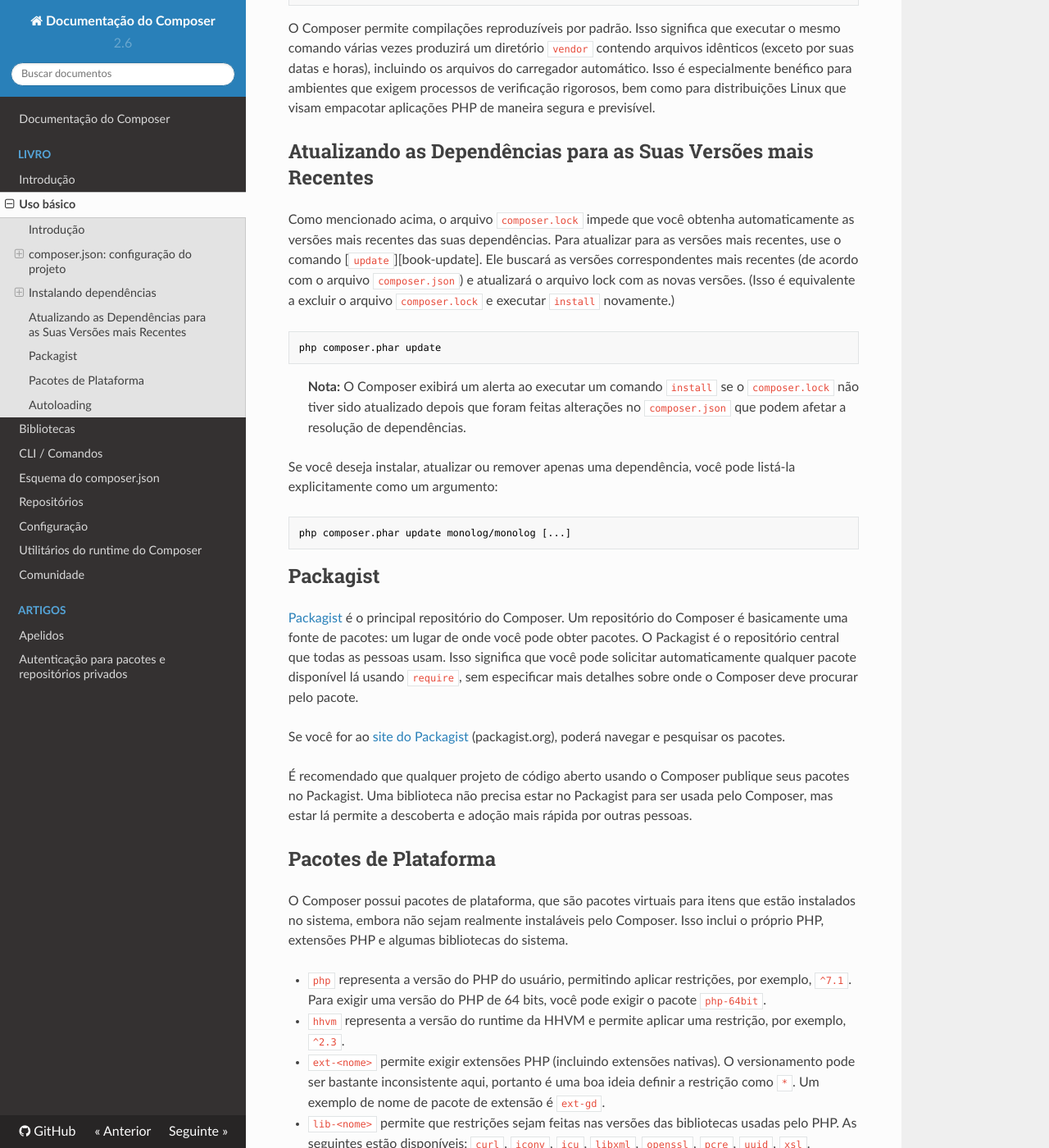
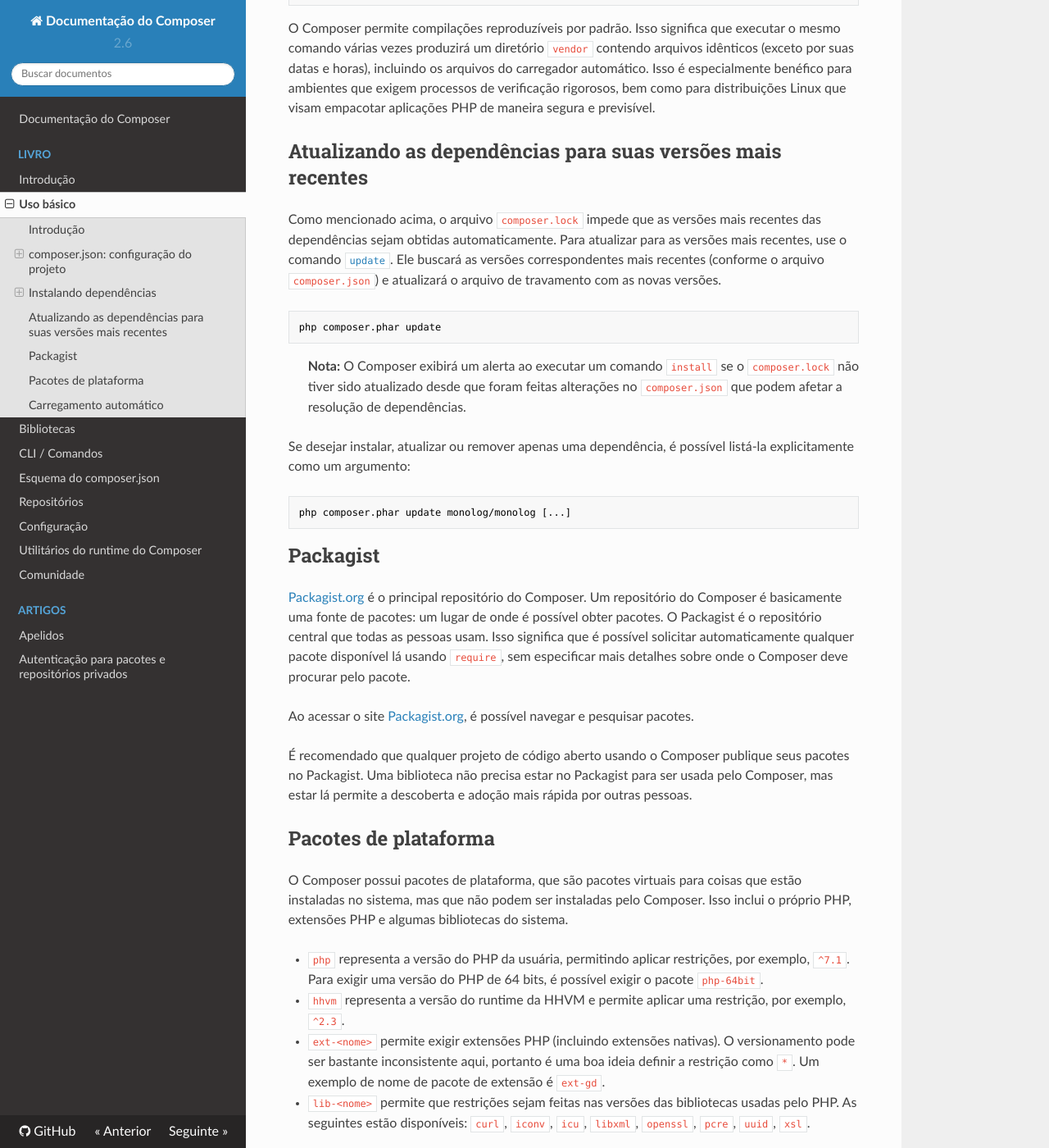
Before and after one commit to php-dev-br/composer-doc-pt-br, an MkDocs documentation site: the page built from doc/livro/uso-basico.md, in a window 1280 px wide and 1400 px high, scrolled down 3360 px. Shown: the whole window at 82% size. Built offline with MkDocs 1.6.1, drawn with Linux system fonts in a browser that asks for light colours; nearby versions of some CDN libraries; some of the changed text lies outside the part shown.

Commit message:
Update file doc/uso-basico.md
Issue: GH-35

````diff
--- a/doc/livro/uso-basico.md
+++ b/doc/livro/uso-basico.md
@@ -183,90 +183,90 @@ Isso é especialmente benéfico para ambientes que exigem processos de verifica
 rigorosos, bem como para distribuições Linux que visam empacotar aplicações PHP
 de maneira segura e previsível.
 
-## Atualizando as Dependências para as Suas Versões mais Recentes
+## Atualizando as dependências para suas versões mais recentes
 
-Como mencionado acima, o arquivo `composer.lock` impede que você obtenha
-automaticamente as versões mais recentes das suas dependências. Para atualizar
-para as versões mais recentes, use o comando [`update`][book-update]. Ele
-buscará as versões correspondentes mais recentes (de acordo com o arquivo
-`composer.json`) e atualizará o arquivo lock com as novas versões. (Isso é
-equivalente a excluir o arquivo `composer.lock` e executar `install` novamente.)
+Como mencionado acima, o arquivo `composer.lock` impede que as versões mais
+recentes das dependências sejam obtidas automaticamente.
+Para atualizar para as versões mais recentes, use o comando [`update`][13].
+Ele buscará as versões correspondentes mais recentes (conforme o arquivo
+`composer.json`) e atualizará o arquivo de travamento com as novas versões.
 
-```sh
+```shell
 php composer.phar update
 ```
 
 > **Nota:** O Composer exibirá um alerta ao executar um comando `install` se o
-> `composer.lock` não tiver sido atualizado depois que foram feitas alterações
+> `composer.lock` não tiver sido atualizado desde que foram feitas alterações
 > no `composer.json` que podem afetar a resolução de dependências.
 
-Se você deseja instalar, atualizar ou remover apenas uma dependência, você pode
+Se desejar instalar, atualizar ou remover apenas uma dependência, é possível
 listá-la explicitamente como um argumento:
 
-```sh
+```shell
 php composer.phar update monolog/monolog [...]
 ```
 
 ## Packagist
 
-[Packagist][7] é o principal repositório do Composer. Um
-repositório do Composer é basicamente uma fonte de pacotes: um lugar de onde
-você pode obter pacotes. O Packagist é o repositório central que todas as
-pessoas usam. Isso significa que você pode solicitar automaticamente qualquer
-pacote disponível lá usando `require`, sem especificar mais detalhes sobre onde
-o Composer deve procurar pelo pacote.
+[Packagist.org][7] é o principal repositório do Composer.
+Um repositório do Composer é basicamente uma fonte de pacotes: um lugar de onde
+é possível obter pacotes.
+O Packagist é o repositório central que todas as pessoas usam.
+Isso significa que é possível solicitar automaticamente qualquer pacote
+disponível lá usando `require`, sem especificar mais detalhes sobre onde o
+Composer deve procurar pelo pacote.
 
-Se você for ao [site do Packagist][7] (packagist.org), poderá
-navegar e pesquisar os pacotes.
+Ao acessar o site [Packagist.org][7], é possível navegar e pesquisar pacotes.
 
 É recomendado que qualquer projeto de código aberto usando o Composer publique
-seus pacotes no Packagist. Uma biblioteca não precisa estar no Packagist para
-ser usada pelo Composer, mas estar lá permite a descoberta e adoção mais rápida
-por outras pessoas.
+seus pacotes no Packagist.
+Uma biblioteca não precisa estar no Packagist para ser usada pelo Composer, mas
+estar lá permite a descoberta e adoção mais rápida por outras pessoas.
 
-## Pacotes de Plataforma
+## Pacotes de plataforma
 
-O Composer possui pacotes de plataforma, que são pacotes virtuais para itens que
-estão instalados no sistema, embora não sejam realmente instaláveis pelo
-Composer. Isso inclui o próprio PHP, extensões PHP e algumas bibliotecas do
-sistema.
+O Composer possui pacotes de plataforma, que são pacotes virtuais para coisas
+que estão instaladas no sistema, mas que não podem ser instaladas pelo Composer.
+Isso inclui o próprio PHP, extensões PHP e algumas bibliotecas do sistema.
 
-* `php` representa a versão do PHP do usuário, permitindo aplicar restrições,
-  por exemplo, `^7.1`. Para exigir uma versão do PHP de 64 bits, você pode
-  exigir o pacote `php-64bit`.
+* `php` representa a versão do PHP da usuária, permitindo aplicar restrições,
+  por exemplo, `^7.1`.
+  Para exigir uma versão do PHP de 64 bits, é possível exigir o pacote
+  `php-64bit`.
 
 * `hhvm` representa a versão do runtime da HHVM e permite aplicar uma restrição,
   por exemplo, `^2.3`.
 
-* `ext-<nome>` permite exigir extensões PHP (incluindo extensões nativas). O
-  versionamento pode ser bastante inconsistente aqui, portanto é uma boa ideia
-  definir a restrição como `*`. Um exemplo de nome de pacote de extensão é
-  `ext-gd`.
+* `ext-<nome>` permite exigir extensões PHP (incluindo extensões nativas).
+  O versionamento pode ser bastante inconsistente aqui, portanto é uma boa ideia
+  definir a restrição como `*`.
+  Um exemplo de nome de pacote de extensão é `ext-gd`.
 
 * `lib-<nome>` permite que restrições sejam feitas nas versões das bibliotecas
-  usadas pelo PHP. As seguintes estão disponíveis: `curl`, `iconv`, `icu`,
-  `libxml`, `openssl`, `pcre`, `uuid`, `xsl`.
+  usadas pelo PHP.
+  As seguintes estão disponíveis: `curl`, `iconv`, `icu`, `libxml`, `openssl`,
+  `pcre`, `uuid`, `xsl`.
 
-Você pode usar [`show --platform`][book-show] para obter uma lista dos seus
-pacotes de plataforma disponíveis localmente.
+É possível usar [`show --platform`][16] para obter uma lista dos pacotes de
+plataforma disponíveis localmente.
 
-## Autoloading
+## Carregamento automático
 
-Para bibliotecas que especificam informações de autoload, o Composer gera um
-arquivo `vendor/autoload.php`. Você pode simplesmente incluir esse arquivo e
-começar a usar as classes que essas bibliotecas fornecem sem nenhum trabalho
-extra:
+Para bibliotecas que especificam informações de carregamento automático, o
+Composer gera um arquivo `vendor/autoload.php`.
+É possível incluir esse arquivo e começar a usar as classes que essas
+bibliotecas fornecem sem nenhum trabalho extra:
 
 ```php
 require __DIR__ . '/vendor/autoload.php';
 
 $log = new Monolog\Logger('nome');
 $log->pushHandler(new Monolog\Handler\StreamHandler('app.log', Monolog\Logger::WARNING));
-$log->addWarning('Foo');
+$log->warning('Foo');
 ```
 
-Você pode até adicionar o seu próprio código ao autoloader, adicionando um campo
-[`autoload`][book-autoload] ao `composer.json`.
+É possível até adicionar o seu próprio código ao carregador automático,
+adicionando o campo [`autoload`][17] ao `composer.json`.
 
 ```json
 {
@@ -278,42 +278,46 @@ Você pode até adicionar o seu próprio código ao autoloader, adicionando um c
 }
 ```
 
-O Composer registrará um autoloader [PSR-4][page-psr4] para o namespace `Acme`.
+O Composer registrará um carregador automático [PSR-4][18] para o namespace
+`Acme`.
 
-Você define um mapeamento de namespaces para diretórios. O diretório `src`
-estaria na raiz do seu projeto, no mesmo nível que o diretório `vendor`. Um
-exemplo de nome de arquivo seria `src/Foo.php` contendo uma classe `Acme\Foo`.
+Nesse caso, foi definido um mapeamento de namespaces para diretórios.
+O diretório `src` estaria na raiz do projeto, no mesmo nível que o diretório
+`vendor`.
+Um exemplo de nome de arquivo seria `src/Foo.php` contendo uma classe
+`Acme\Foo`.
 
-Depois de adicionar o campo [`autoload`][book-autoload], você deve executar
-novamente este comando:
+Depois de adicionar o campo [`autoload`][17], é necessário executar novamente
+este comando:
 
-```sh
+```shell
 php composer.phar dump-autoload
 ```
 
-Esse comando irá gerar novamente o arquivo `vendor/autoload.php`. Veja a seção
-[`dump-autoload`][book-autoload] para mais informações.
+Esse comando gerará novamente o arquivo `vendor/autoload.php`.
+Veja a seção [`dump-autoload`][19] para mais informações.
 
-A inclusão desse arquivo também retornará a instância do autoloader, portanto,
-você pode armazenar o valor de retorno da chamada ao include numa variável e
-então adicionar mais namespaces. Isso pode ser útil para fazer o autoloading de
-classes numa suíte de testes, por exemplo.
+A inclusão desse arquivo também retornará a instância do carregador automático,
+portanto, é possível armazenar o valor de retorno da chamada ao include numa
+variável e então adicionar mais namespaces.
+Isso pode ser útil para fazer o carregamento automático de classes numa suíte de
+testes, por exemplo.
 
 ```php
 $loader = require __DIR__ . '/vendor/autoload.php';
 $loader->addPsr4('Acme\\Test\\', __DIR__);
 ```
 
-Além do autoloading PSR-4, o Composer também suporta PSR-0, mapas de classes e
-o autoloading de arquivos. Consulte a referência de [`autoload`][book-autoload]
-para obter mais informações.
+Além do carregamento automático PSR-4, o Composer também suporta PSR-0, mapas de
+classes e o carregamento automático de arquivos.
+Consulte a referência de [`autoload`][17] para obter mais informações.
 
-Consulte também a documentação sobre [otimização do autoloader]
-[article-autoloader].
+Consulte também a documentação sobre [otimização do carregador automático][20].
 
-> **Nota:** O Composer fornece o seu próprio autoloader. Se você não quiser
-> usá-lo, pode incluir os arquivos `vendor/composer/autoload_*.php`, que
-> retornam arrays associativos que permitem configurar o seu próprio autoloader.
+> **Nota:** O Composer fornece o seu próprio carregador automático.
+> Se não quiser usá-lo, é possível incluir os arquivos
+> `vendor/composer/autoload_*.php`, que retornam arrays associativos que
+> permitem configurar o seu próprio carregador automático.
 
 [1]: introducao.md
 
@@ -345,12 +349,12 @@ Consulte também a documentação sobre [otimização do autoloader]
 
 [15]: bibliotecas.md#arquivo-de-travamento
 
-[article-autoloader]: ../artigos/autoloader-optimization.md
+[16]: cli.md#show
 
-[book-autoload]: esquema.md#autoload
+[17]: esquema.md#autoload
 
-[book-dump-autoload]: cli.md#dump-autoload-dumpautoload
+[18]: https://www.php-fig.org/psr/psr-4/
 
-[book-show]: cli.md#show
+[19]: cli.md#dump-autoload-dumpautoload
 
-[page-psr4]: https://www.php-fig.org/psr/psr-4/
+[20]: ../artigos/autoloader-optimization.md
````
Also changed, not shown: other parts of doc/livro/uso-basico.md (+4 -4 lines).
